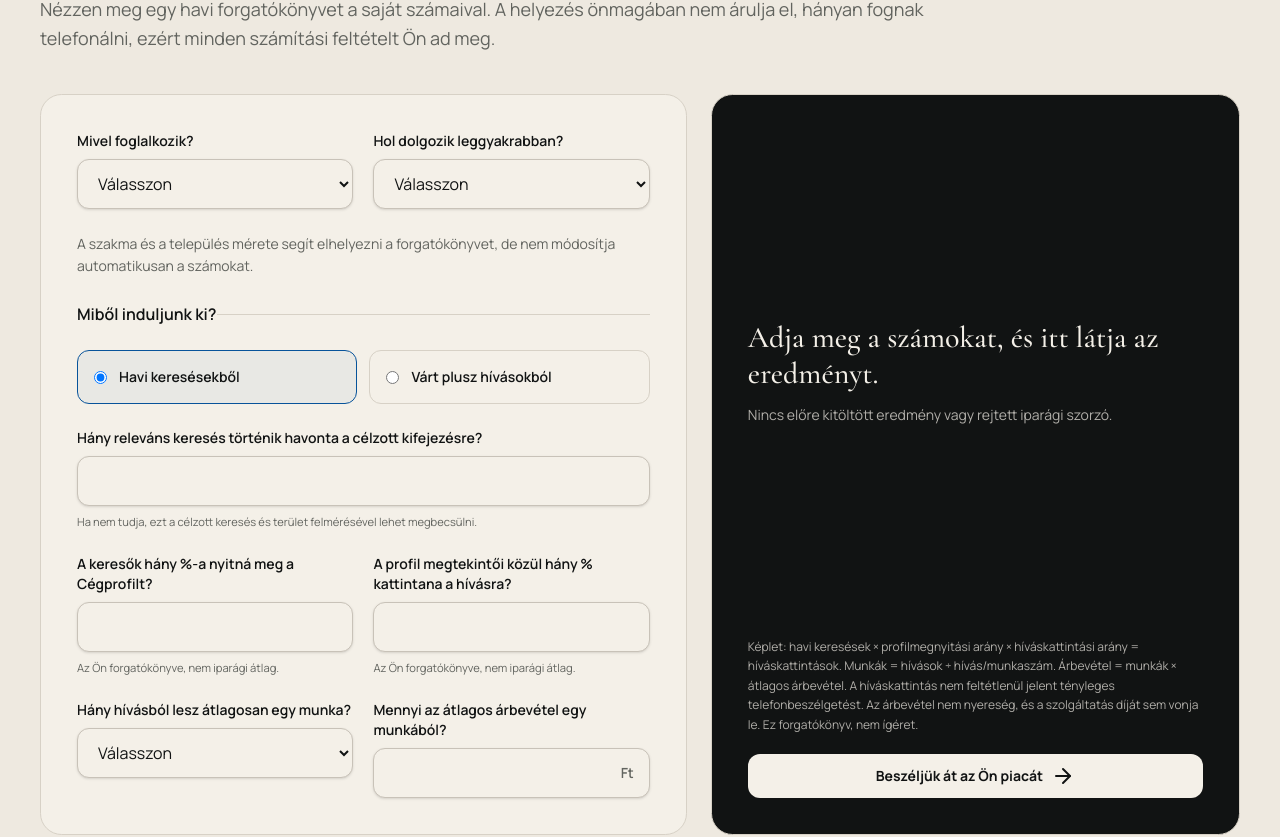
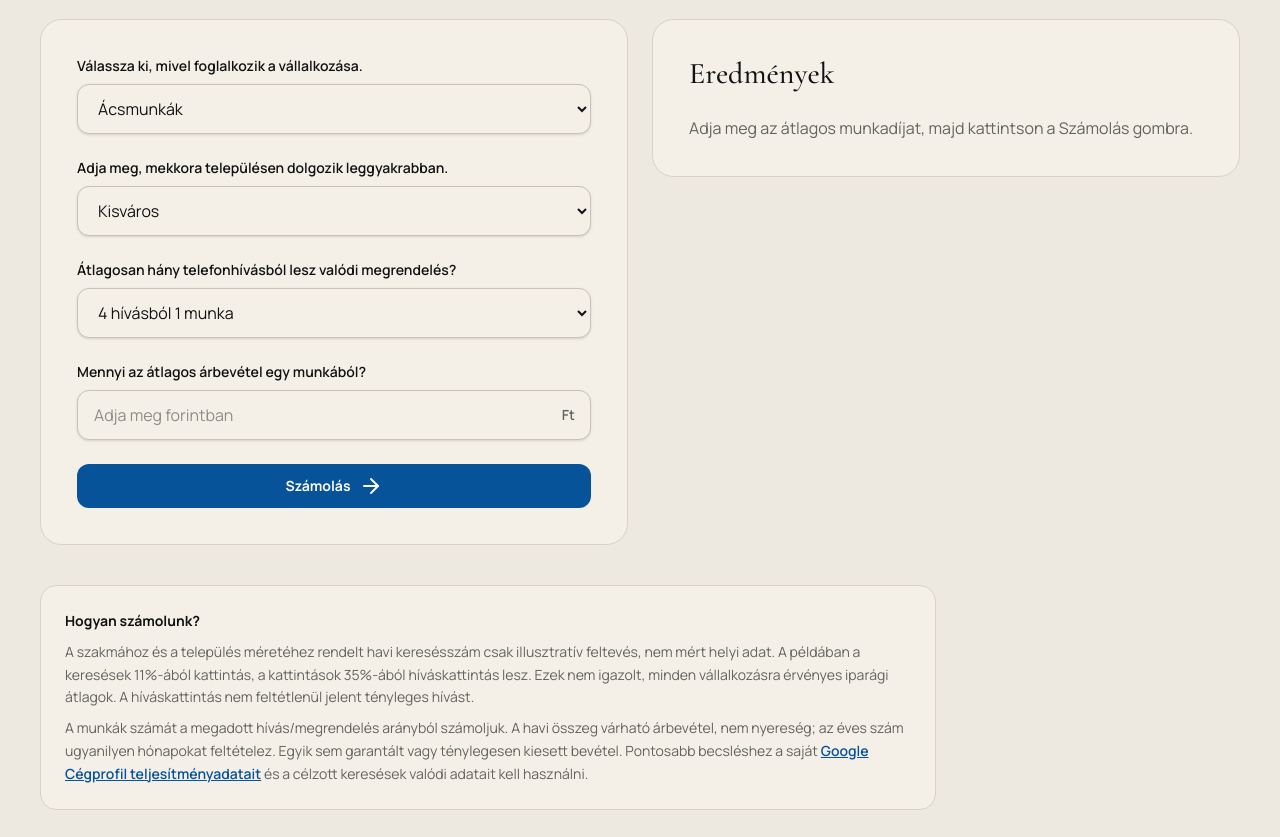
Before and after one commit to tom2344/tms-marketing-2, a Next.js app: page /hu in a window 1280 px wide. Shown: the part 1132-1969 px from the top of the page. Built offline with nearby package versions, Linux system fonts and the light colour scheme.

Commit message:
fix: match four-field Google Maps calculator flow

```diff
--- a/components/roi-calculator.tsx
+++ b/components/roi-calculator.tsx
@@ -1,103 +1,160 @@
 'use client'
 
-import { useMemo, useState } from 'react'
+import { useState } from 'react'
 import { ArrowRight } from 'lucide-react'
 
-const businessOptions = ['Ácsmunkák', 'Bádogos munkák', 'Burkolás', 'Duguláselhárítás', 'Favágás', 'Fürdőszoba felújítás', 'Gipszkartonozás', 'Kerítésépítés', 'Kertépítés', 'Klímaszerelés', 'Kocsibeálló építés', 'Kőműves munkák', 'Konyha felújítás', 'Külső festés', 'Lakásfelújítás', 'Napelem telepítés', 'Nyílászárócsere', 'Térkövezés', 'Terasz építés', 'Tetőjavítás', 'Tetőszigetelés', 'Villanyszerelés', 'Vízvezeték szerelés', 'Zárszerviz']
-const cityOptions = ['Kisváros', 'Közepes város', 'Nagyváros']
-const conversionOptions = [{ label: '5 hívásból 1 munka', value: 5 }, { label: '4 hívásból 1 munka', value: 4 }, { label: '3 hívásból 1 munka', value: 3 }, { label: '2 hívásból 1 munka', value: 2 }]
-const currency = (value: number) => `${new Intl.NumberFormat('hu-HU').format(Math.round(value))} Ft`
-const number = (value: number) => new Intl.NumberFormat('hu-HU', { maximumFractionDigits: 1 }).format(value)
-const validPercentage = (value: string) => value !== '' && Number(value) > 0 && Number(value) <= 100
+// Illustrative monthly search scenarios, not measured keyword volumes.
+const searchScenarios = {
+  'Ácsmunkák': [60, 150, 350],
+  'Bádogos munkák': [50, 120, 300],
+  'Burkolás': [120, 260, 600],
+  'Duguláselhárítás': [140, 320, 750],
+  'Favágás': [60, 140, 330],
+  'Fürdőszoba felújítás': [90, 200, 480],
+  'Gipszkartonozás': [80, 180, 420],
+  'Kerítésépítés': [55, 130, 300],
+  'Kertépítés': [90, 200, 450],
+  'Klímaszerelés': [120, 300, 750],
+  'Kocsibeálló építés': [40, 100, 240],
+  'Kőműves munkák': [100, 230, 550],
+  'Konyha felújítás': [80, 180, 420],
+  'Külső festés': [70, 160, 380],
+  'Lakásfelújítás': [150, 330, 750],
+  'Napelem telepítés': [50, 120, 280],
+  'Nyílászárócsere': [90, 200, 480],
+  'Térkövezés': [85, 190, 450],
+  'Terasz építés': [45, 110, 260],
+  'Tetőjavítás': [90, 200, 500],
+  'Tetőszigetelés': [55, 130, 320],
+  'Villanyszerelés': [150, 350, 800],
+  'Vízvezeték szerelés': [180, 420, 900],
+  'Zárszerviz': [110, 260, 600],
+} as const
+
+type Business = keyof typeof searchScenarios
+type CitySize = 0 | 1 | 2
+type Calculation = {
+  searches: number
+  clicks: number
+  calls: number
+  jobs: number
+  monthlyRevenue: number
+  annualRevenue: number
+  business: Business
+  city: CitySize
+}
+
+const cityOptions = ['Kisváros', 'Közepes város', 'Nagyváros'] as const
+const conversionOptions = [
+  { label: '5 hívásból 1 munka', value: 5 },
+  { label: '4 hívásból 1 munka', value: 4 },
+  { label: '3 hívásból 1 munka', value: 3 },
+  { label: '2 hívásból 1 munka', value: 2 },
+] as const
+const integer = (value: number) => new Intl.NumberFormat('hu-HU').format(value)
+const decimal = (value: number) => new Intl.NumberFormat('hu-HU', { maximumFractionDigits: 1 }).format(value)
+const currency = (value: number) => `${integer(Math.round(value))} Ft`
 
 export function RoiCalculator() {
-  const [business, setBusiness] = useState('')
-  const [city, setCity] = useState('')
-  const [mode, setMode] = useState<'searches' | 'calls'>('searches')
-  const [searches, setSearches] = useState('')
-  const [profileRate, setProfileRate] = useState('')
-  const [callRate, setCallRate] = useState('')
-  const [extraCalls, setExtraCalls] = useState('')
-  const [conversion, setConversion] = useState('')
+  const [business, setBusiness] = useState<Business>('Ácsmunkák')
+  const [city, setCity] = useState<CitySize>(0)
+  const [callsPerJob, setCallsPerJob] = useState(4)
   const [jobValue, setJobValue] = useState('')
+  const [result, setResult] = useState<Calculation | null>(null)
+  const [error, setError] = useState('')
 
-  const result = useMemo(() => {
-    const callsPerJob = Number(conversion)
-    const averageJobValue = Number(jobValue)
-    if (!Number.isFinite(callsPerJob) || !Number.isFinite(averageJobValue) || callsPerJob <= 0 || averageJobValue <= 0) return null
-    let calls: number
-    if (mode === 'searches') {
-      if (!searches || !Number.isFinite(Number(searches)) || Number(searches) <= 0 || !validPercentage(profileRate) || !validPercentage(callRate)) return null
-      calls = Number(searches) * Number(profileRate) / 100 * Number(callRate) / 100
-    } else {
-      if (!extraCalls || !Number.isFinite(Number(extraCalls)) || Number(extraCalls) <= 0) return null
-      calls = Number(extraCalls)
+  function calculate() {
+    const value = Number(jobValue)
+    if (!jobValue || !Number.isFinite(value) || value <= 0) {
+      setResult(null)
+      setError('Adja meg, mennyi az átlagos árbevétel egy munkából.')
+      return
     }
+
+    const searches = searchScenarios[business][city]
+    const clicks = Math.round(searches * 0.11)
+    const calls = Math.round(clicks * 0.35)
     const jobs = calls / callsPerJob
-    return { calls, jobs, revenue: jobs * averageJobValue }
-  }, [callRate, conversion, extraCalls, jobValue, mode, profileRate, searches])
+    const monthlyRevenue = jobs * value
+    setResult({ searches, clicks, calls, jobs, monthlyRevenue, annualRevenue: monthlyRevenue * 12, business, city })
+    setError('')
+  }
+
+  function invalidate() {
+    setResult(null)
+    setError('')
+  }
 
   return (
     <section id="kalkulator" className="section muted-section scroll-mt-20" aria-labelledby="kalkulator-cim">
       <div className="site-shell flex flex-col gap-10">
-        <div className="flex max-w-4xl flex-col gap-4">
+        <div className="max-w-4xl">
           <p className="eyebrow">Google Térkép kalkulátor</p>
-          <h2 id="kalkulator-cim" className="font-serif text-4xl leading-tight tracking-tight text-balance md:text-6xl">Mennyi hívást és munkát hozhat a Top 3?</h2>
-          <p className="text-lg leading-relaxed text-muted-foreground">Nézzen meg egy havi forgatókönyvet a saját számaival. A helyezés önmagában nem árulja el, hányan fognak telefonálni, ezért minden számítási feltételt Ön ad meg.</p>
+          <h2 id="kalkulator-cim" className="mt-4 font-serif text-4xl leading-tight tracking-tight text-balance md:text-6xl">Becsülje meg, mennyi hívást és munkát hozhat a Google Top 3.</h2>
         </div>
-        <div className="grid gap-6 lg:grid-cols-[1.1fr_.9fr]">
+        <div className="grid items-start gap-6 lg:grid-cols-2">
           <div className="flex flex-col gap-6 rounded-2xl border border-border bg-background p-5 sm:p-7 lg:p-9">
-            <div className="grid gap-5 sm:grid-cols-2">
-              <label className="form-field"><span>Mivel foglalkozik?</span><select value={business} onChange={event => setBusiness(event.target.value)}><option value="">Válasszon</option>{businessOptions.map(option => <option key={option}>{option}</option>)}</select></label>
-              <label className="form-field"><span>Hol dolgozik leggyakrabban?</span><select value={city} onChange={event => setCity(event.target.value)}><option value="">Válasszon</option>{cityOptions.map(option => <option key={option}>{option}</option>)}</select></label>
-            </div>
-            <p className="text-sm leading-relaxed text-muted-foreground">A szakma és a település mérete segít elhelyezni a forgatókönyvet, de nem módosítja automatikusan a számokat.</p>
-            <fieldset className="flex flex-col gap-3 border-t border-border pt-6">
-              <legend className="font-semibold">Miből induljunk ki?</legend>
-              <div className="grid gap-3 sm:grid-cols-2">
-                <label className={`flex cursor-pointer items-center gap-3 rounded-lg border p-4 text-sm font-semibold ${mode === 'searches' ? 'border-primary bg-primary/5' : 'border-border'}`}><input type="radio" name="calculator-mode" checked={mode === 'searches'} onChange={() => setMode('searches')} /> Havi keresésekből</label>
-                <label className={`flex cursor-pointer items-center gap-3 rounded-lg border p-4 text-sm font-semibold ${mode === 'calls' ? 'border-primary bg-primary/5' : 'border-border'}`}><input type="radio" name="calculator-mode" checked={mode === 'calls'} onChange={() => setMode('calls')} /> Várt plusz hívásokból</label>
+            <label className="form-field">
+              <span>Válassza ki, mivel foglalkozik a vállalkozása.</span>
+              <select value={business} onChange={event => { setBusiness(event.target.value as Business); invalidate() }}>
+                {Object.keys(searchScenarios).map(option => <option key={option} value={option}>{option}</option>)}
+              </select>
+            </label>
+            <label className="form-field">
+              <span>Adja meg, mekkora településen dolgozik leggyakrabban.</span>
+              <select value={city} onChange={event => { setCity(Number(event.target.value) as CitySize); invalidate() }}>
+                {cityOptions.map((option, index) => <option key={option} value={index}>{option}</option>)}
+              </select>
+            </label>
+            <label className="form-field">
+              <span>Átlagosan hány telefonhívásból lesz valódi megrendelés?</span>
+              <select value={callsPerJob} onChange={event => { setCallsPerJob(Number(event.target.value)); invalidate() }}>
+                {conversionOptions.map(option => <option key={option.value} value={option.value}>{option.label}</option>)}
+              </select>
+            </label>
+            <label className="form-field">
+              <span>Mennyi az átlagos árbevétel egy munkából?</span>
+              <div className="relative">
+                <input type="number" min="1" step="1000" value={jobValue} onChange={event => { setJobValue(event.target.value); invalidate() }} inputMode="numeric" placeholder="Adja meg forintban" aria-invalid={Boolean(error)} />
+                <span className="pointer-events-none absolute right-4 top-1/2 -translate-y-1/2 text-sm text-muted-foreground">Ft</span>
               </div>
-            </fieldset>
-            {mode === 'searches' ? (
-              <div className="flex flex-col gap-6">
-                <label className="form-field"><span>Hány releváns keresés történik havonta a célzott kifejezésre?</span><input type="number" min="1" step="1" value={searches} onChange={event => setSearches(event.target.value)} inputMode="numeric" /><small>Ha nem tudja, ezt a célzott keresés és terület felmérésével lehet megbecsülni.</small></label>
-                <div className="grid gap-5 sm:grid-cols-2">
-                  <label className="form-field"><span>A keresők hány %-a nyitná meg a Cégprofilt?</span><input type="number" min="0.1" max="100" step="0.1" value={profileRate} onChange={event => setProfileRate(event.target.value)} inputMode="decimal" /><small>Az Ön forgatókönyve, nem iparági átlag.</small></label>
-                  <label className="form-field"><span>A profil megtekintői közül hány % kattintana a hívásra?</span><input type="number" min="0.1" max="100" step="0.1" value={callRate} onChange={event => setCallRate(event.target.value)} inputMode="decimal" /><small>Az Ön forgatókönyve, nem iparági átlag.</small></label>
+            </label>
+            {error && <p role="alert" className="text-sm font-semibold text-destructive">{error}</p>}
+            <button type="button" onClick={calculate} className="button-primary w-full">Számolás <ArrowRight data-icon="inline-end" /></button>
+          </div>
+          <div className="rounded-2xl border border-border bg-background p-5 sm:p-7 lg:p-9" aria-live="polite">
+            <h3 className="font-serif text-3xl">Eredmények</h3>
+            {result ? (
+              <div className="mt-6 flex flex-col gap-5">
+                <p className="text-sm text-muted-foreground">{result.business} · {cityOptions[result.city]} · Illusztratív forgatókönyv, nem előrejelzés.</p>
+                <Result label="Példaként feltételezett havi keresések" value={integer(result.searches)} />
+                <Result label="Becsült kattintások / hó" value={integer(result.clicks)} />
+                <Result label="Becsült híváskattintások / hó" value={integer(result.calls)} />
+                <Result label="Számolt munkák / hó" value={decimal(result.jobs)} />
+                <div className="rounded-xl bg-primary/10 p-5 text-primary">
+                  <p className="text-sm font-semibold">Havi lehetséges árbevétel</p>
+                  <p className="mt-1 font-serif text-3xl sm:text-4xl">{currency(result.monthlyRevenue)}</p>
+                </div>
+                <div className="rounded-xl bg-primary/10 p-5 text-primary">
+                  <p className="text-sm font-semibold">Éves forgatókönyv, ha minden hónap ilyen</p>
+                  <p className="mt-1 font-serif text-3xl sm:text-4xl">{currency(result.annualRevenue)}</p>
                 </div>
               </div>
             ) : (
-              <label className="form-field"><span>Hány plusz hívással számol havonta?</span><input type="number" min="1" step="1" value={extraCalls} onChange={event => setExtraCalls(event.target.value)} inputMode="numeric" /><small>Ez az Ön becslése, nem a kalkulátor által előre jelzett hívásszám.</small></label>
+              <p className="mt-6 text-muted-foreground">Adja meg az átlagos munkadíjat, majd kattintson a Számolás gombra.</p>
             )}
-            <div className="grid gap-5 sm:grid-cols-2">
-              <label className="form-field"><span>Hány hívásból lesz átlagosan egy munka?</span><select value={conversion} onChange={event => setConversion(event.target.value)}><option value="">Válasszon</option>{conversionOptions.map(option => <option key={option.value} value={option.value}>{option.label}</option>)}</select></label>
-              <label className="form-field"><span>Mennyi az átlagos árbevétel egy munkából?</span><div className="relative"><input type="number" min="1" step="1000" value={jobValue} onChange={event => setJobValue(event.target.value)} inputMode="numeric" className="pr-12" /><span className="pointer-events-none absolute right-4 top-1/2 -translate-y-1/2 text-sm text-muted-foreground">Ft</span></div></label>
-            </div>
-          </div>
-          <div className="flex flex-col gap-5 rounded-2xl border border-border bg-foreground p-5 text-background sm:p-7 lg:p-9" aria-live="polite">
-            {result ? (
-              <div className="flex flex-1 flex-col justify-center gap-6">
-                <Result label={mode === 'searches' ? 'Forgatókönyv szerinti híváskattintások / hó' : 'Az Ön által megadott plusz hívások / hó'} value={number(result.calls)} />
-                <Result label="Lehetséges munkák / hó" value={number(result.jobs)} />
-                <Result label="Lehetséges árbevétel / hó" value={currency(result.revenue)} highlight />
-              </div>
-            ) : (
-              <div className="flex flex-1 flex-col justify-center gap-3">
-                <p className="font-serif text-3xl">Adja meg a számokat, és itt látja az eredményt.</p>
-                <p className="text-sm leading-relaxed text-background/70">Nincs előre kitöltött eredmény vagy rejtett iparági szorzó.</p>
-              </div>
-            )}
-            <p className="text-xs leading-relaxed text-background/70">{mode === 'searches' ? 'Képlet: havi keresések × profilmegnyitási arány × híváskattintási arány = híváskattintások. ' : ''}Munkák = hívások ÷ hívás/munkaszám. Árbevétel = munkák × átlagos árbevétel. A híváskattintás nem feltétlenül jelent tényleges telefonbeszélgetést. Az árbevétel nem nyereség, és a szolgáltatás díját sem vonja le. Ez forgatókönyv, nem ígéret.</p>
-            <a href="/hu/#kapcsolat" className="button-light w-full">Beszéljük át az Ön piacát<ArrowRight data-icon="inline-end" /></a>
           </div>
         </div>
-        <p className="max-w-4xl text-sm leading-relaxed text-muted-foreground">Pontosabb kiindulópontot a saját <a href="https://support.google.com/business/answer/9918094?hl=hu" target="_blank" rel="noopener noreferrer" className="font-semibold text-primary underline">Google Cégprofil teljesítményadatai</a> adhatnak. Ott a hívásmutató a hívás gombjára kattintásokat számolja, nem az összes beérkező telefonhívást.</p>
+        <div className="max-w-4xl rounded-xl border border-border bg-background p-5 text-sm leading-relaxed text-muted-foreground sm:p-6">
+          <p className="font-bold text-foreground">Hogyan számolunk?</p>
+          <p className="mt-2">A szakmához és a település méretéhez rendelt havi keresésszám csak illusztratív feltevés, nem mért helyi adat. A példában a keresések 11%-ából kattintás, a kattintások 35%-ából híváskattintás lesz. Ezek nem igazolt, minden vállalkozásra érvényes iparági átlagok. A híváskattintás nem feltétlenül jelent tényleges hívást.</p>
+          <p className="mt-2">A munkák számát a megadott hívás/megrendelés arányból számoljuk. A havi összeg várható árbevétel, nem nyereség; az éves szám ugyanilyen hónapokat feltételez. Egyik sem garantált vagy ténylegesen kiesett bevétel. Pontosabb becsléshez a saját <a href="https://support.google.com/business/answer/9918094?hl=hu" target="_blank" rel="noopener noreferrer" className="font-semibold text-primary underline">Google Cégprofil teljesítményadatait</a> és a célzott keresések valódi adatait kell használni.</p>
+        </div>
       </div>
     </section>
   )
 }
 
-function Result({ label, value, highlight = false }: { label: string; value: string; highlight?: boolean }) {
-  return <div className="flex flex-col gap-1 border-b border-background/20 pb-5 last:border-b-0 last:pb-0"><span className="text-sm text-background/75">{label}</span><span className={highlight ? 'font-serif text-4xl text-background sm:text-5xl' : 'font-serif text-4xl text-background/90'}>{value}</span></div>
+function Result({ label, value }: { label: string; value: string }) {
+  return <div className="flex items-baseline justify-between gap-4 border-b border-border pb-4 text-sm last:border-b-0 last:pb-0"><span className="text-muted-foreground">{label}</span><strong className="text-lg tabular-nums text-foreground">{value}</strong></div>
 }
```
